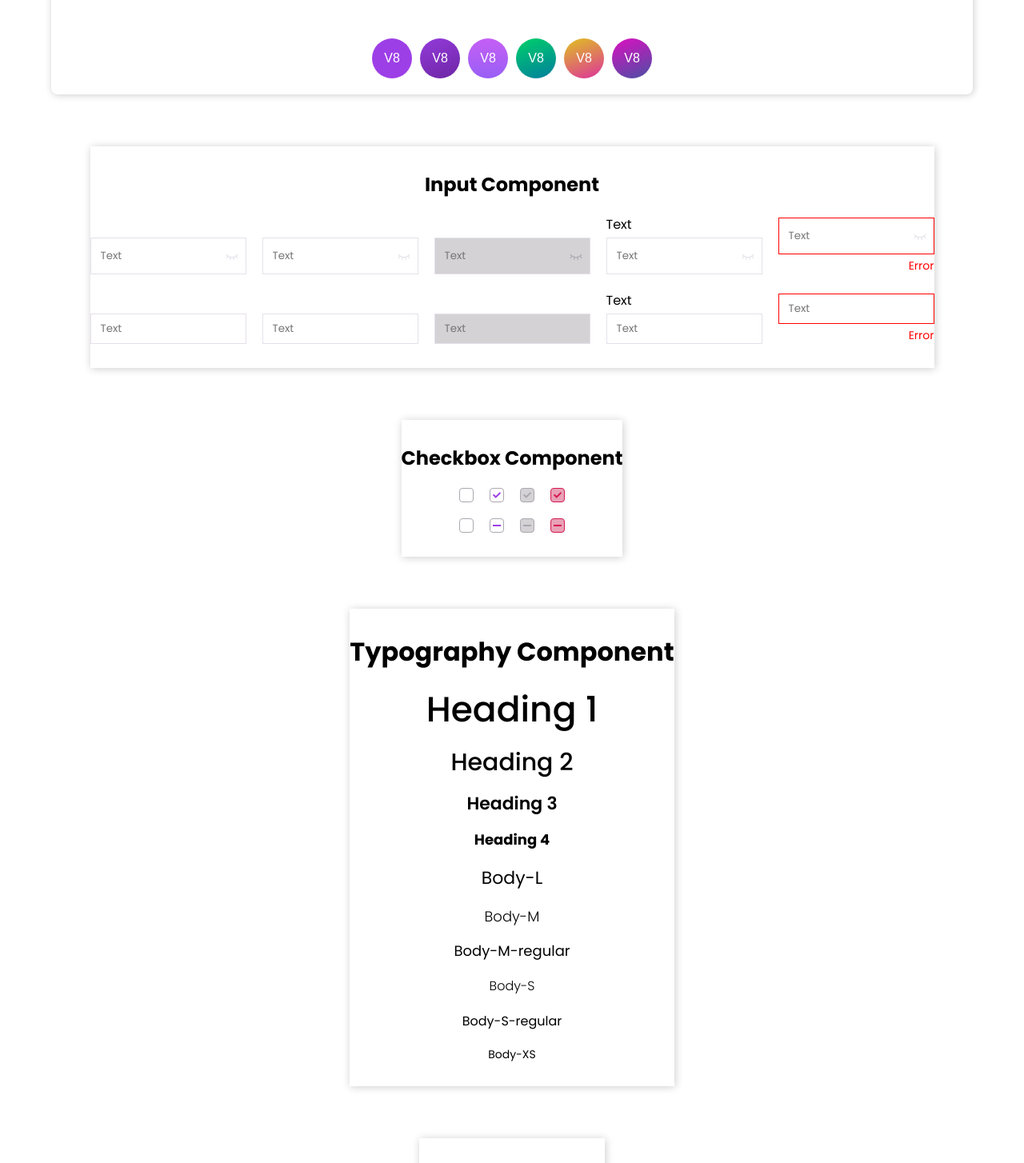
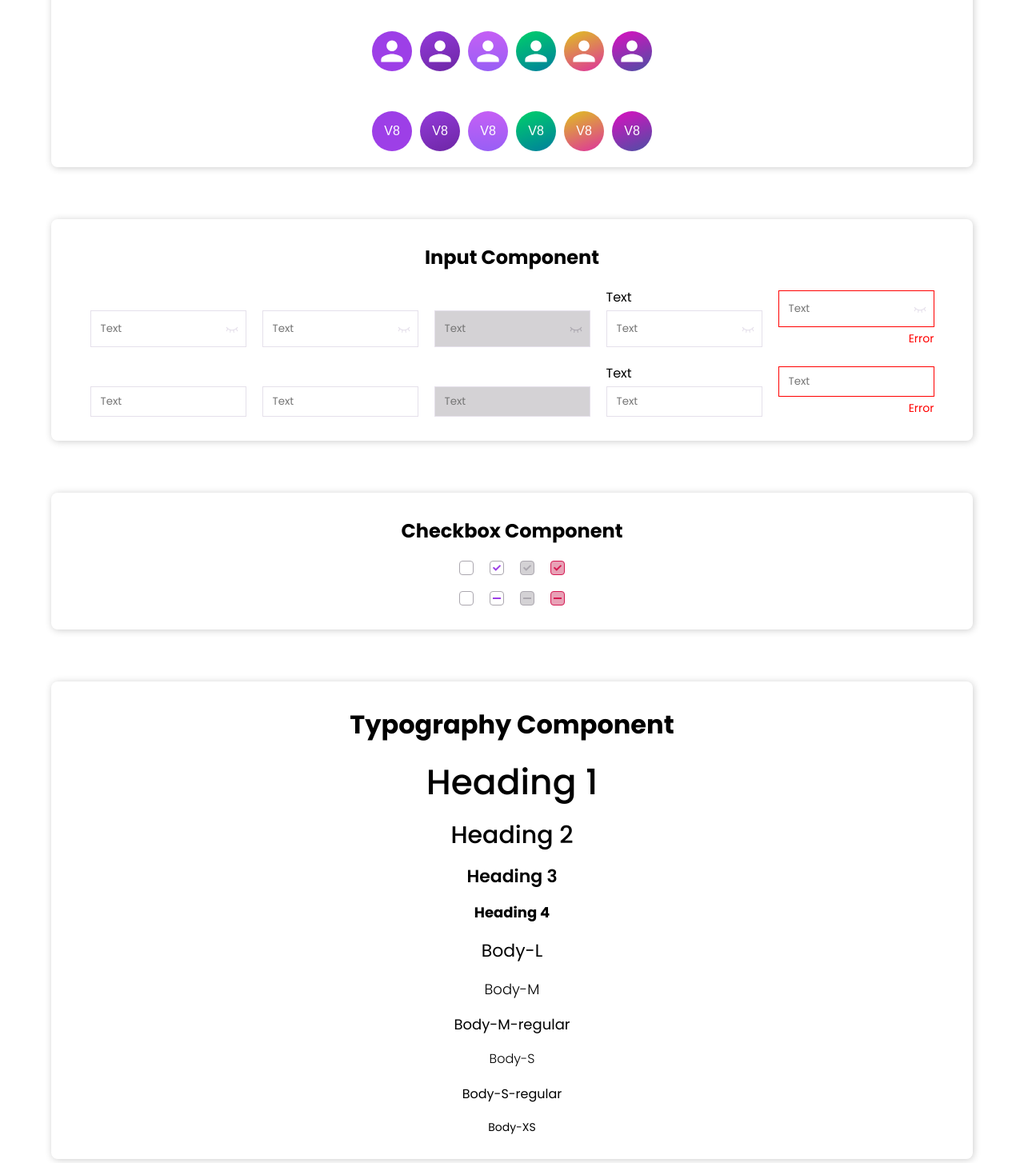
Before and after one commit to Henrique-Olivier/-Design-System-V8, a React (Vite) app: page / in a window 1280 px wide. Shown: the part 1343-2797 px from the top of the page at 80% size. Built offline with nearby package versions, Linux system fonts and the light colour scheme; a web font is replaced by a local one.

Commit message:
Corrigindo containers

```diff
--- a/src/App.tsx
+++ b/src/App.tsx
@@ -9,8 +9,6 @@ import Empty from "./components/Empty";
 import Button from "./components/Button";
 import ProgressBar from "./components/Progress";
 import { useEffect, useState } from "react";
-import Button from "./components/Button";
-import Typography from "./components/Typography";
 import * as ProgressTypes from "./components/Progress/types";
 import * as Styles from "./styles.ts";
 import SaveIcon from "./components/assets/save.svg";
@@ -61,6 +59,10 @@ export default function App() {
 
   return (
     <Styles.Main>
+      <Typography variant="H1">
+      Design System
+      </Typography>
+
       <Styles.Container>
         <Typography variant="H1">
           Button Types
@@ -109,11 +111,11 @@ export default function App() {
               <Button variant="text" size="large">
                 Button
               </Button>
+              <Button variant="text" size="large" icon={SaveIcon}>
+                Icon
+              </Button>
               <Button variant="text" size="large" disabled>
                 Disabled
-              </Button>
-              <Button variant="text" size="large" icon={SaveIcon}>
-                Icon
               </Button>
             </Styles.DivBtns>
           </Styles.BtnColumns>
--- a/src/style.ts
+++ b/src/style.ts
@@ -1,6 +1,8 @@
 import styled from "styled-components";
 
 export const WrapperInput = styled.div`
+  width: 90vw;
+  border-radius: 8px;
   display: flex;
   flex-direction: column;
   justify-content: center;
@@ -19,6 +21,8 @@ export const WrapperInput = styled.div`
 `;
 
 export const WrapperCheckbox = styled.div`
+  width: 90vw;
+  border-radius: 8px;
   display: flex;
   flex-direction: column;
   justify-content: center;
@@ -36,6 +40,8 @@ export const WrapperCheckbox = styled.div`
 `;
 
 export const WrapperTypography = styled.div`
+  width: 90vw;
+  border-radius: 8px;
     display: flex;
     flex-direction: column;
     justify-content: center;
@@ -48,6 +54,8 @@ export const WrapperTypography = styled.div`
 `;
 
 export const WrapperEmpty = styled.div`
+  width: 90vw;
+  border-radius: 8px;
     display: flex;
     flex-direction: column;
     align-items: center;
```
